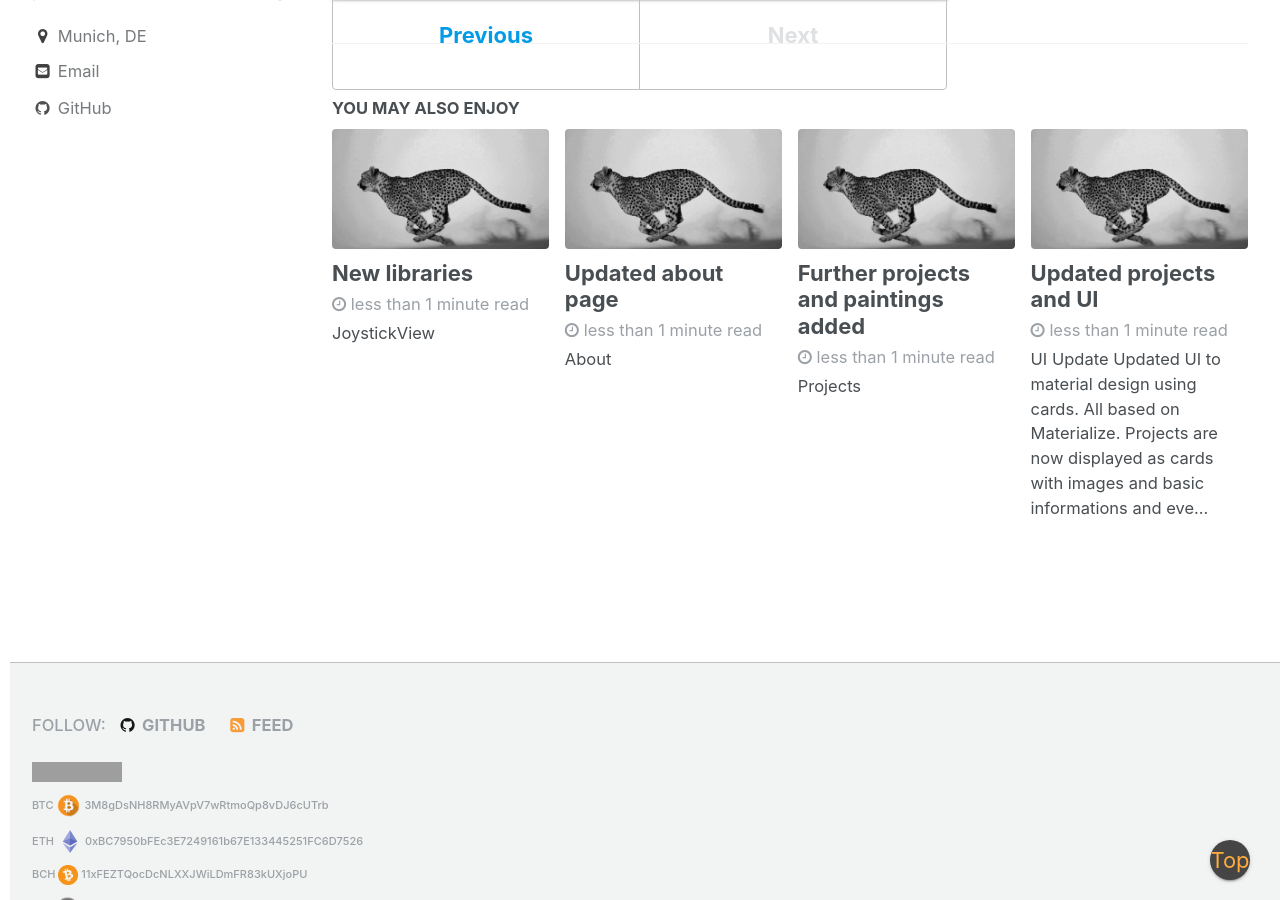
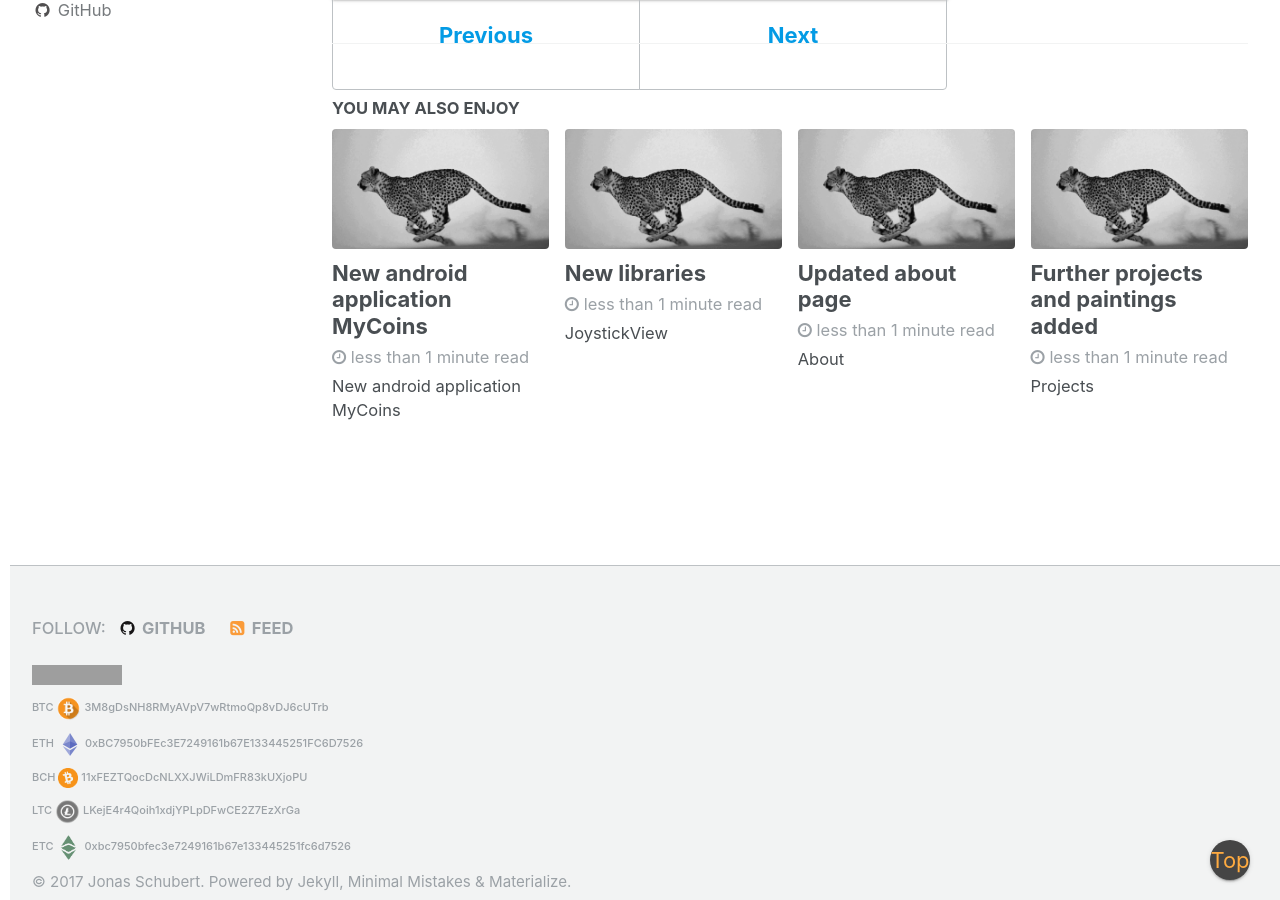
Before and after one commit to GuepardoApps/GuepardoApps.github.io, a Jekyll site: the page built from _posts/2017-09-20-merged-lucahome-android-application-and-mediamirror.md, in a window 1280 px wide and 900 px high, scrolled down 1378 px. Built offline with Jekyll 4.4.1, drawn with Linux system fonts in a browser that asks for light colours; grey boxes are pictures that could not be loaded.

Commit message:
added card for project MyCoins

```diff
--- a/_pages/projects.md
+++ b/_pages/projects.md
@@ -153,17 +153,17 @@
     <div class="col s10 m3">
       <div class="card grey darken-1">
         <div class="card-image">
-          <img src="/assets/images/projects/stopme_001.png"  style="width: 100px; height: 100px; padding:10px; border-radius:96px;">
-          <span class="card-title" style="position: absolute; right: 0; text-align:right;">StopMe</span>
-          <a target="_blank" href="https://github.com/GuepardoApps/StopMe/archive/master.zip" class="btn-floating halfway-fab left waves-effect waves-light blue">
+          <img src="/assets/images/projects/mycoins_001.png"  style="width: 100px; height: 100px; padding:10px; border-radius:96px;">
+          <span class="card-title" style="position: absolute; right: 0; text-align:right;">MyCoins</span>
+          <a target="_blank" href="https://github.com/GuepardoApps/MyCoins/archive/master.zip" class="btn-floating halfway-fab left waves-effect waves-light blue">
             <i class="material-icons">save</i>
           </a>
-          <a target="_blank" href="https://github.com/GuepardoApps/StopMe" class="btn-floating halfway-fab waves-effect waves-light blue">
+          <a target="_blank" href="https://github.com/GuepardoApps/MyCoins" class="btn-floating halfway-fab waves-effect waves-light blue">
   					<i class="material-icons">open_in_new</i>
   				</a>
         </div>
         <div class="card-content white-text">
-          <p>Android application for tracking time. Example of a floating window and button to track time.</p>
+          <p>Simple android application with material design to save the amount of coins you have and to checkthe value for each coins.Furthermore you get the trend of the last 24h.</p>
         </div>
         <div class="card-action">
   				<a target="_blank" href="https://www.android.com" title="Platform">
@@ -172,20 +172,15 @@
   				<a target="_blank" href="https://android-arsenal.com/api?level=21" title="API21+">
   					<img src="https://img.shields.io/badge/API-21+-blue.svg" />
   				</a>
-  				<a target="_blank" href="https://github.com/GuepardoApps/StopMe" title="Build">
+  				<a target="_blank" href="https://github.com/GuepardoApps/MyCoins/tree/master/releases" title="Build">
   					<img src="https://img.shields.io/badge/build-passing-green.svg" />
   				</a>
-  				<a target="_blank" href="https://github.com/GuepardoApps/StopMe" title="Version">
-  					<img src="https://img.shields.io/badge/version-v1.1.0.170823-blue.svg" />
+  				<a target="_blank" href="https://github.com/GuepardoApps/MyCoins/tree/master/releases/v0.1.0.171015.apk" title="Version">
+  					<img src="https://img.shields.io/badge/version-v0.1.0.171015-blue.svg" />
   				</a>
   				<a target="_blank" href="https://opensource.org/licenses/MIT" title="License: MIT">
   					<img src="https://img.shields.io/badge/License-MIT-blue.svg" />
   				</a>
-        </div>
-        <div class="card-action" style="text-align:center;">
-          <a target="_blank" href="https://play.google.com/store/apps/details?id=guepardoapps.stopme">
-            <img src="/assets/images/projects/get_it_on_google_play.png"  style="width: 150px; height: 100%; padding:10px;">
-          </a>
         </div>
       </div>
     </div>
@@ -314,6 +309,46 @@
     <div class="col s10 m3">
       <div class="card grey darken-1">
         <div class="card-image">
+          <img src="/assets/images/projects/stopme_001.png"  style="width: 100px; height: 100px; padding:10px; border-radius:96px;">
+          <span class="card-title" style="position: absolute; right: 0; text-align:right;">StopMe</span>
+          <a target="_blank" href="https://github.com/GuepardoApps/StopMe/archive/master.zip" class="btn-floating halfway-fab left waves-effect waves-light blue">
+            <i class="material-icons">save</i>
+          </a>
+          <a target="_blank" href="https://github.com/GuepardoApps/StopMe" class="btn-floating halfway-fab waves-effect waves-light blue">
+  					<i class="material-icons">open_in_new</i>
+  				</a>
+        </div>
+        <div class="card-content white-text">
+          <p>Android application for tracking time. Example of a floating window and button to track time.</p>
+        </div>
+        <div class="card-action">
+  				<a target="_blank" href="https://www.android.com" title="Platform">
+  					<img src="https://img.shields.io/badge/platform-Android-blue.svg" />
+  				</a>
+  				<a target="_blank" href="https://android-arsenal.com/api?level=21" title="API21+">
+  					<img src="https://img.shields.io/badge/API-21+-blue.svg" />
+  				</a>
+  				<a target="_blank" href="https://github.com/GuepardoApps/StopMe" title="Build">
+  					<img src="https://img.shields.io/badge/build-passing-green.svg" />
+  				</a>
+  				<a target="_blank" href="https://github.com/GuepardoApps/StopMe" title="Version">
+  					<img src="https://img.shields.io/badge/version-v1.1.0.170823-blue.svg" />
+  				</a>
+  				<a target="_blank" href="https://opensource.org/licenses/MIT" title="License: MIT">
+  					<img src="https://img.shields.io/badge/License-MIT-blue.svg" />
+  				</a>
+        </div>
+        <div class="card-action" style="text-align:center;">
+          <a target="_blank" href="https://play.google.com/store/apps/details?id=guepardoapps.stopme">
+            <img src="/assets/images/projects/get_it_on_google_play.png"  style="width: 150px; height: 100%; padding:10px;">
+          </a>
+        </div>
+      </div>
+    </div>
+
+    <div class="col s10 m3">
+      <div class="card grey darken-1">
+        <div class="card-image">
           <img src="/assets/images/projects/project_dummy.png"  style="width: 100px; height: 100px; padding:10px; border-radius:96px;">
           <span class="card-title" style="position: absolute; right: 0; text-align:right;">JoystickView - library</span>
           <a target="_blank" href="https://github.com/GuepardoApps/library_JoystickView/archive/master.zip" class="btn-floating halfway-fab left waves-effect waves-light blue">
--- /dev/null
+++ b/_posts/2017-10-15-new-android-application-mycoins.md
@@ -0,0 +1,20 @@
+---
+title: "New android application MyCoins"
+header:
+categories:
+  - Post
+  - Projects
+tags:
+  - Projects
+date:   2017-10-15 15:25:00 +0200
+---
+
+## New android application MyCoins
+
+Simple android application with material design to save the amount of coins you have and to checkthe value for each coins.Furthermore you get the trend of the last 24h.
+First release with version 0.1.0.171015.
+ChangeLog:
+<li>Initial release v0.1.0.171015</li>
+<li>API24+</li>
+<li>using cryptocompare.com</li>
+<li>EUR and USD support</li>
```
Also changed, not shown: assets/images/projects/mycoins_001.png (added).
